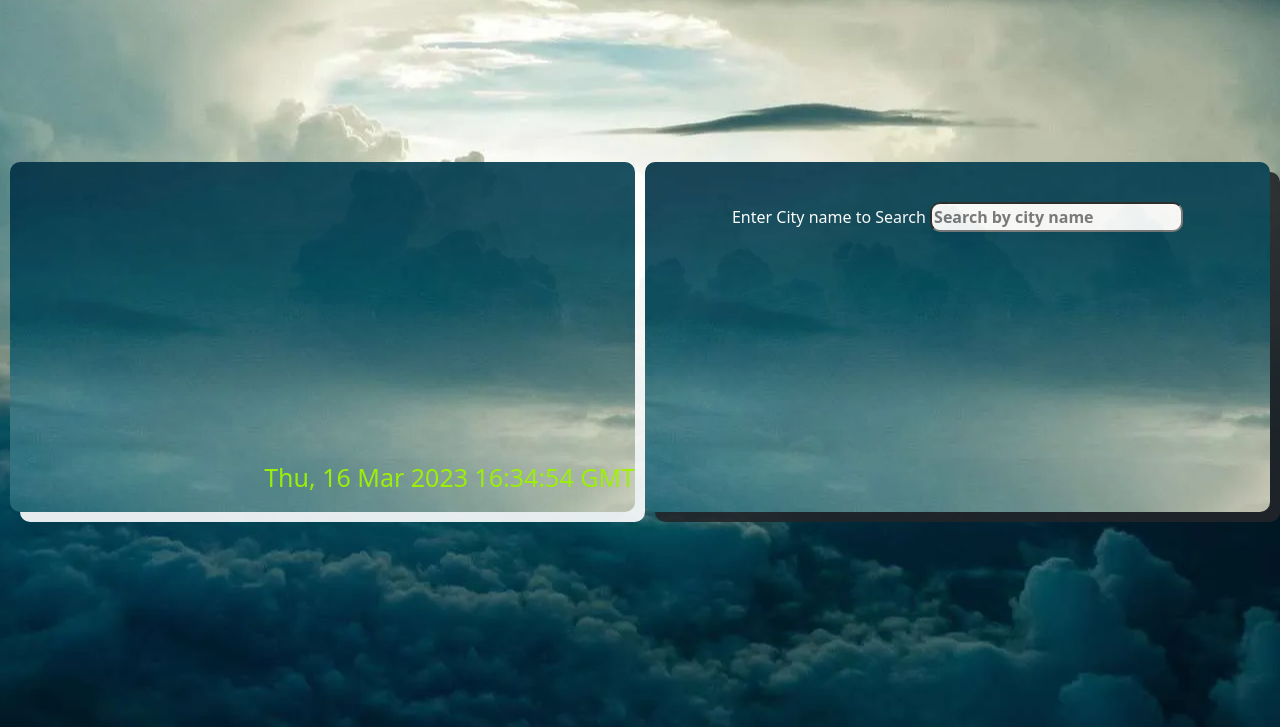
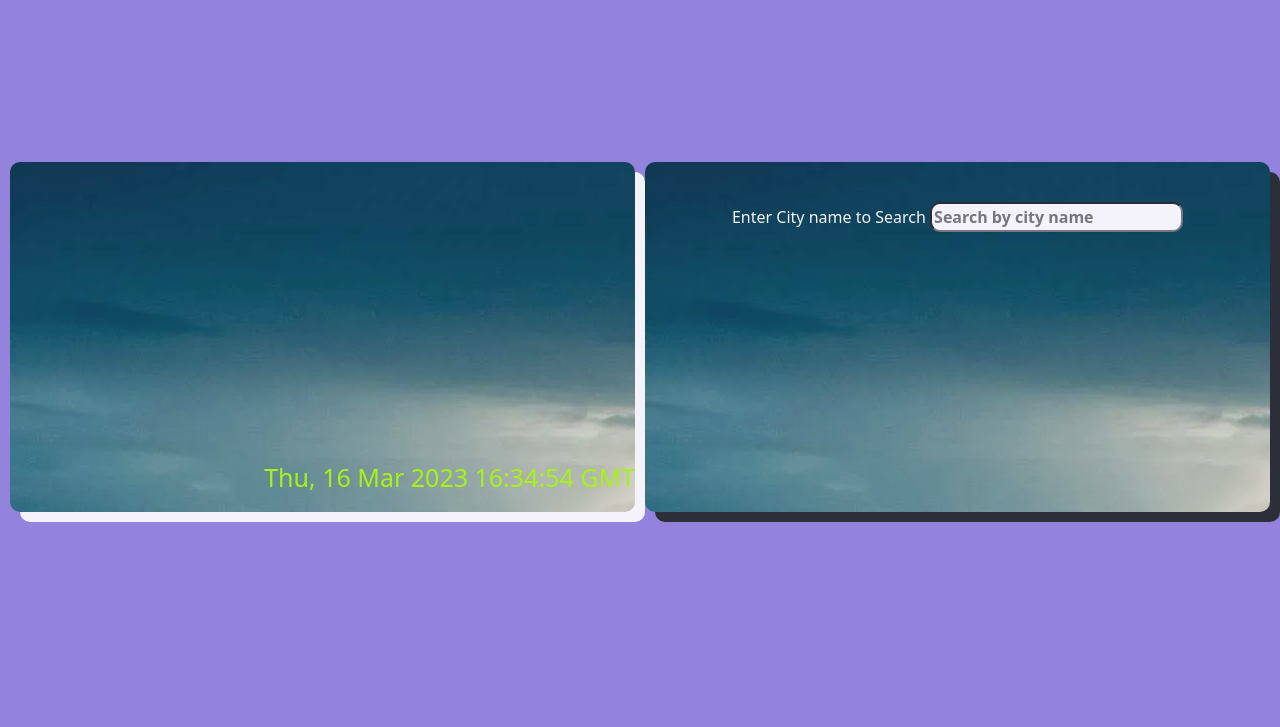
Before and after one commit to adimore96/Weather_Web_App, a plain HTML site: page index.html in a window 1280 px wide. Shown: the part 73-800 px from the top of the page. Drawn offline with nearby package versions, Linux system fonts and the light colour scheme.

Commit message:
Third commit

```diff
--- a/index1.css
+++ b/index1.css
@@ -1,6 +1,6 @@
 body {
     background-color: rgba(54, 23, 192, 0.532);
-    background-image: url(Assets/background1.jpg);
+    /* background-image: url(Assets/background1.jpg); */
     background-repeat: no-repeat;
     background-position: center;
     margin: 0;
```
